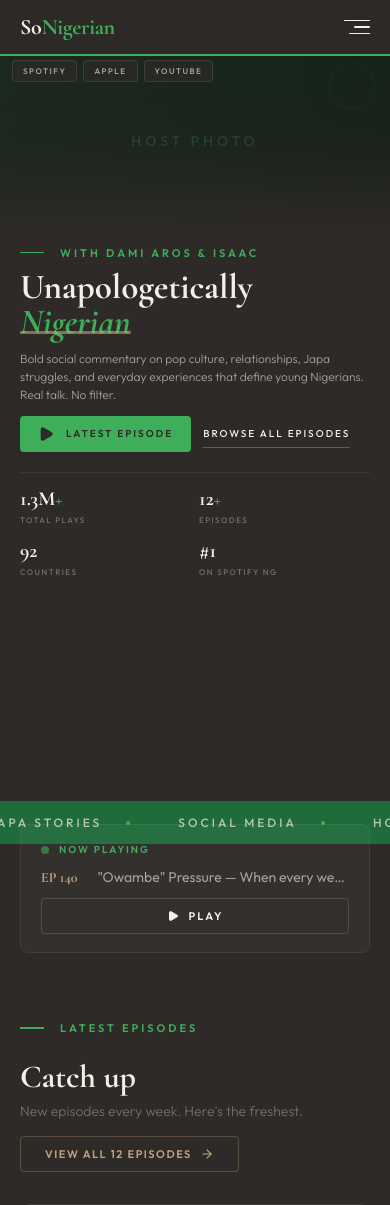
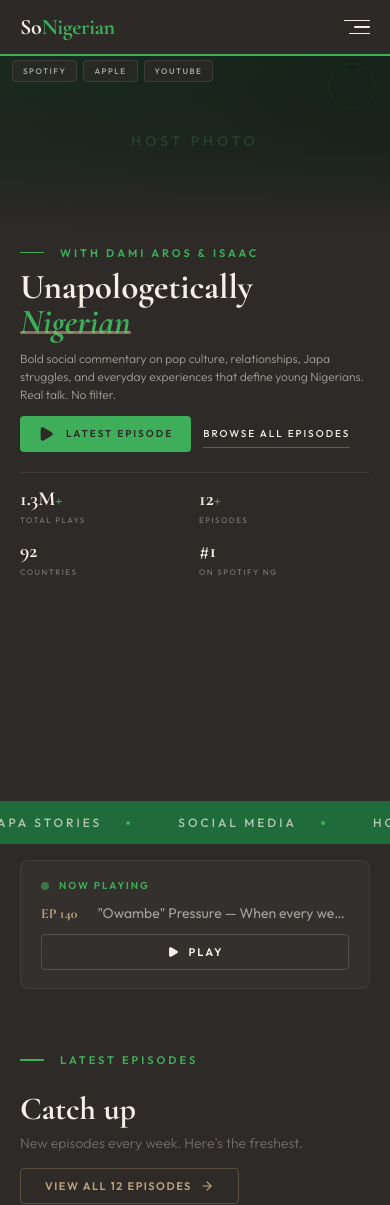
Before and after one commit to ajadonai/sonigerian, a React (Vite) app: page / in a window 390 px wide. Shown: the top 1205 px of the page. Built offline with nearby package versions, Linux system fonts and the light colour scheme.

Commit message:
Fix: Now Playing strip separated from marquee, proper spacing

```diff
--- a/src/pages/Home.css
+++ b/src/pages/Home.css
@@ -136,12 +136,12 @@
 .marquee-dot { width: 4px; height: 4px; background: var(--bright-green); border-radius: 50%; flex-shrink: 0; }
 
 /* ═══ FEATURED ═══ */
-.featured-strip { padding: 0 56px; position: relative; z-index: 2; }
+.featured-strip { padding: 24px 56px; position: relative; z-index: 2; }
 .featured-inner {
   display: grid; grid-template-columns: auto 1fr auto;
   align-items: center; gap: 32px; padding: 28px 36px;
   background: var(--card-bg); border: 1px solid var(--card-border);
-  border-radius: 8px; transform: translateY(-32px);
+  border-radius: 8px;
 }
 .featured-label { display: flex; align-items: center; gap: 10px; }
 .featured-dot { width: 8px; height: 8px; background: var(--bright-green); border-radius: 50%; animation: blink 2s ease-in-out infinite; }
@@ -384,8 +384,8 @@
   .platform-badges { gap: 6px; left: 12px; top: 12px; }
   .platform-badge { padding: 5px 10px; font-size: 8px; }
 
-  .featured-strip { padding: 0 20px; }
-  .featured-inner { grid-template-columns: 1fr; gap: 12px; transform: translateY(-20px); padding: 18px 20px; }
+  .featured-strip { padding: 16px 20px; }
+  .featured-inner { grid-template-columns: 1fr; gap: 12px; padding: 18px 20px; }
   .featured-play { width: 100%; justify-content: center; }
 
   .episodes-section, .about-section, .contact-section, .dilemma-section { padding: 48px 20px; }
```
